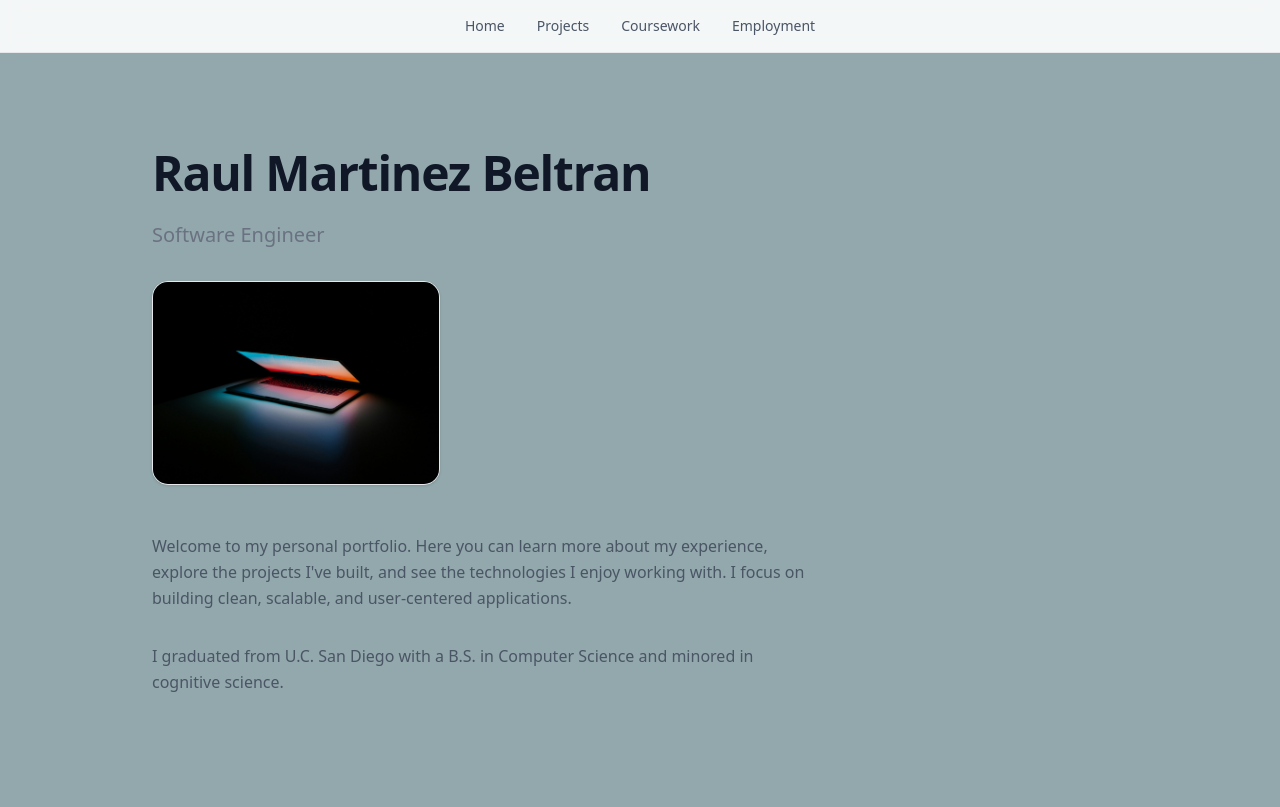
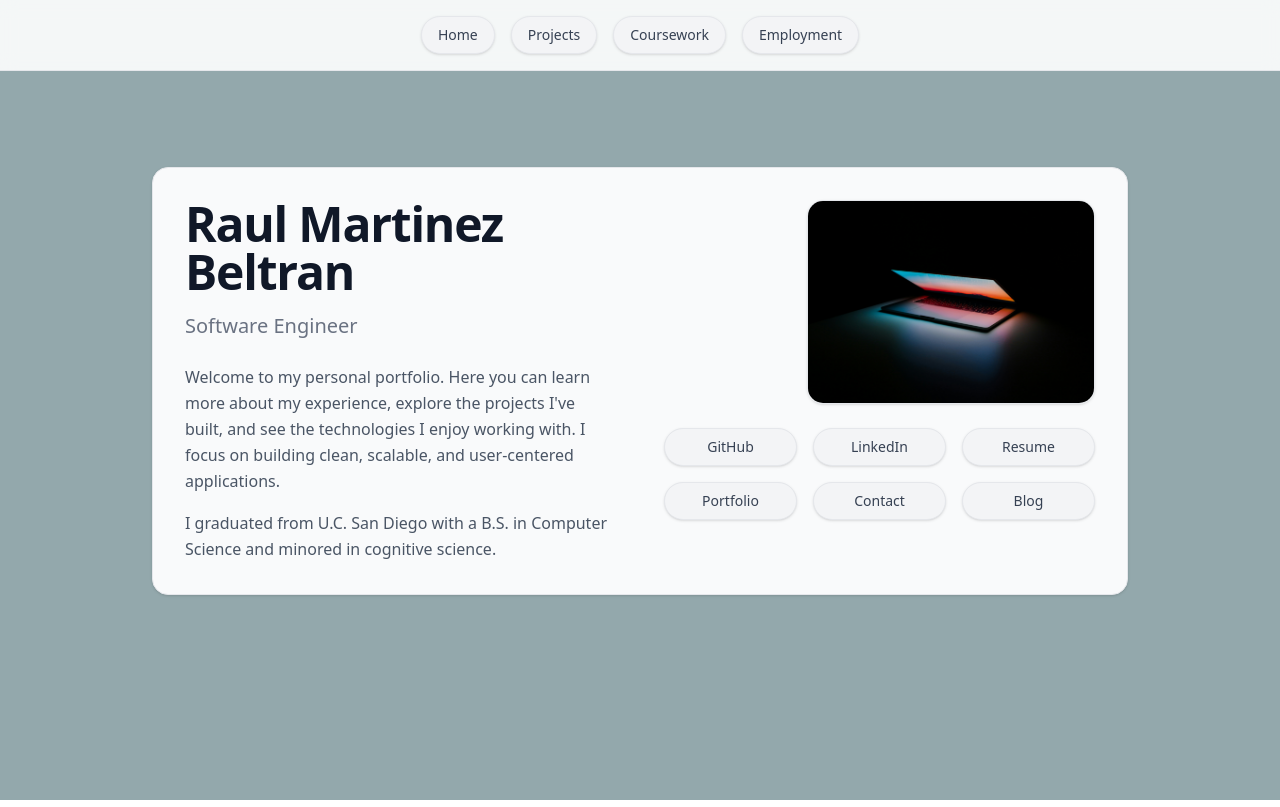
Before and after one commit to raul-martinezbeltran/Personal-Website, a React (Vite) app: page /#/ in a window 1280 px wide. Built offline with nearby package versions, Linux system fonts and the light colour scheme.

Commit message:
Adjusted styling for home and project pages. As well as added styling navbar for a different hover animation.

```diff
--- /dev/null
+++ b/src/Components/Button/index.tsx
@@ -0,0 +1,15 @@
+const navItemStyle =
+  "px-4 py-2 text-sm font-medium rounded-full bg-gray-100 border border-gray-200 shadow-sm text-gray-700 hover:bg-gray-200 hover:text-black hover:shadow-md transform hover:-translate-y-0.5 transition";
+
+export default function Button({ name, link }: { name: string; link: string }) {
+  return (
+    <a
+      href={link}
+      target="_blank"
+      rel="noopener noreferrer"
+      className={`text-center ${navItemStyle}`}
+    >
+      {name}
+    </a>
+  );
+}
--- a/src/Components/Navbar/index.tsx
+++ b/src/Components/Navbar/index.tsx
@@ -1,20 +1,23 @@
 import { Link } from "react-router";
+
+const navItemStyle =
+  "px-4 py-2 text-sm font-medium rounded-full bg-gray-100 border border-gray-200 shadow-sm text-gray-700 hover:bg-gray-200 hover:text-black hover:shadow-md transform hover:-translate-y-0.5 transition";
 
 export default function Navbar() {
   return (
-    <nav className="sticky top-0 z-50 bg-white/90 backdrop-blur border-b border-gray-200">
+    <nav className="sticky top-0 z-50 bg-white/90 backdrop-blur border-b border-gray-200 hover:shadow-lg transition-shadow">
       <div className="max-w-5xl mx-auto px-6 py-4 flex justify-center items-center">
-        <div className="space-x-8 text-sm text-gray-600">
-          <Link to="/" className="hover:text-black transition">
+        <div className="flex space-x-4">
+          <Link to="/" className={navItemStyle}>
             Home
           </Link>
-          <Link to="/projects" className="hover:text-black transition">
+          <Link to="/projects" className={navItemStyle}>
             Projects
           </Link>
-          <Link to="/coursework" className="hover:text-black transition">
+          <Link to="/coursework" className={navItemStyle}>
             Coursework
           </Link>
-          <Link to="/employment" className="hover:text-black transition">
+          <Link to="/employment" className={navItemStyle}>
             Employment
           </Link>
         </div>
--- a/src/Components/Project/index.tsx
+++ b/src/Components/Project/index.tsx
@@ -1,3 +1,5 @@
+import Button from "../Button";
+
 export default function Project({
   name,
   description,
@@ -32,14 +34,9 @@ export default function Project({
             ))}
           </div>
 
-          <a
-            href={link}
-            target="_blank"
-            rel="noopener noreferrer"
-            className="mt-6 inline-block text-sm font-medium text-gray-700 hover:text-black transition"
-          >
-            View Project →
-          </a>
+          <div className="mt-6">
+            <Button name="View Project →" link={link} />
+          </div>
         </div>
       </div>
     </div>
--- a/src/Pages/Home/index.tsx
+++ b/src/Pages/Home/index.tsx
@@ -1,5 +1,6 @@
 import Navbar from "../../Components/Navbar";
-import computer from "../../../public/images/computer.jpg";
+import computerImage from "../../../public/images/computer.jpg";
+import Button from "../../Components/Button";
 
 export default function Home() {
   return (
@@ -7,29 +8,49 @@ export default function Home() {
       <Navbar />
 
       <main className="max-w-5xl mx-auto px-6 py-24">
-        <h1 className="text-4xl md:text-5xl font-semibold tracking-tight mb-6">
-          Raul Martinez Beltran
-        </h1>
+        {/* Hero Card */}
+        <div className="bg-gray-50 border border-gray-200 rounded-2xl p-8 shadow-sm grid md:grid-cols-2 gap-12 items-start">
+          {/* Left Side: About */}
+          <div className="flex flex-col justify-start">
+            <h1 className="text-4xl md:text-5xl font-semibold tracking-tight mb-4">
+              Raul Martinez Beltran
+            </h1>
+            <h2 className="text-xl text-gray-500 mb-6">Software Engineer</h2>
 
-        <h2 className="text-xl text-gray-500 mb-8">Software Engineer</h2>
+            <p className="text-gray-600 leading-relaxed mb-4">
+              Welcome to my personal portfolio. Here you can learn more about my
+              experience, explore the projects I've built, and see the
+              technologies I enjoy working with. I focus on building clean,
+              scalable, and user-centered applications.
+            </p>
 
-        <img
-          src={computer}
-          alt="Picture of a computer"
-          className="w-72 rounded-2xl border border-gray-200 shadow-sm mb-8 object-cover"
-        />
+            <p className="text-gray-600 leading-relaxed">
+              I graduated from U.C. San Diego with a B.S. in Computer Science
+              and minored in cognitive science.
+            </p>
+          </div>
 
-        <p className="text-gray-600 leading-relaxed max-w-2xl py-4">
-          Welcome to my personal portfolio. Here you can learn more about my
-          experience, explore the projects I've built, and see the technologies
-          I enjoy working with. I focus on building clean, scalable, and
-          user-centered applications.
-        </p>
+          {/* Right Side: Image + Buttons */}
+          <div className="flex flex-col items-center md:items-end gap-6">
+            <img
+              src={computerImage}
+              alt="Picture of a computer"
+              className="w-72 rounded-2xl border border-gray-200 shadow-sm object-cover"
+            />
 
-        <p className="text-gray-600 leading-relaxed max-w-2xl py-4">
-          I graduated from U.C. San Diego with a B.S. in Computer Science and
-          minored in cognitive science.
-        </p>
+            <div className="grid grid-cols-1 sm:grid-cols-2 md:grid-cols-3 gap-4 w-full">
+              <Button
+                name="GitHub"
+                link="https://github.com/raul-martinezbeltran"
+              />
+              <Button name="LinkedIn" link="https://linkedin.com" />
+              <Button name="Resume" link="#" />
+              <Button name="Portfolio" link="#" />
+              <Button name="Contact" link="#" />
+              <Button name="Blog" link="#" />
+            </div>
+          </div>
+        </div>
       </main>
     </div>
   );
```
